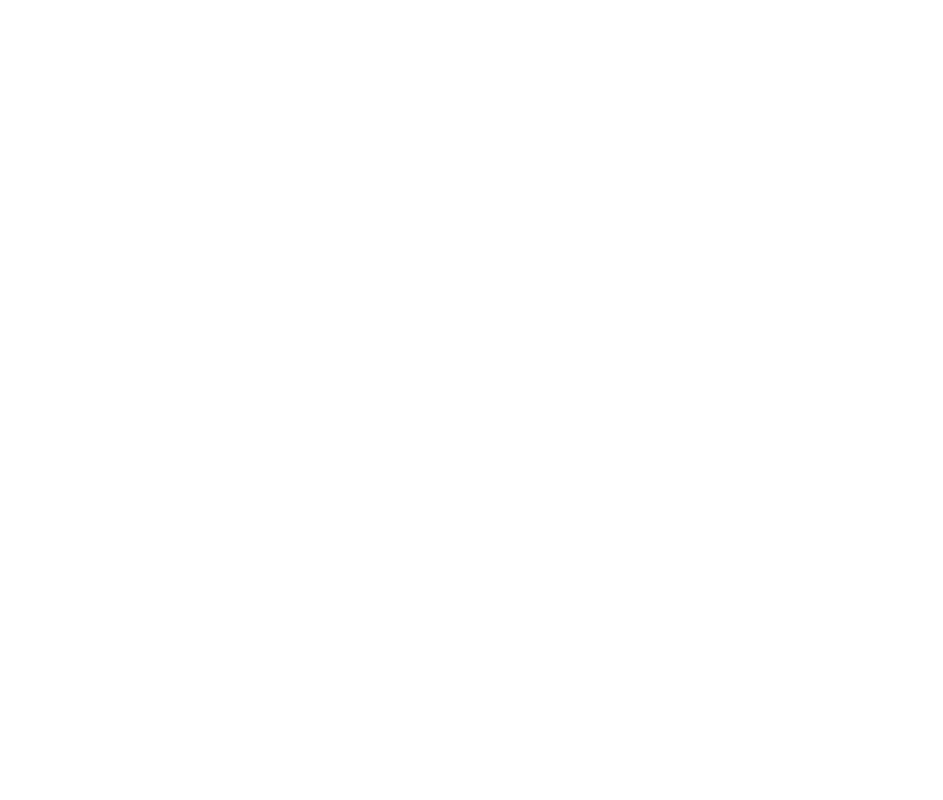
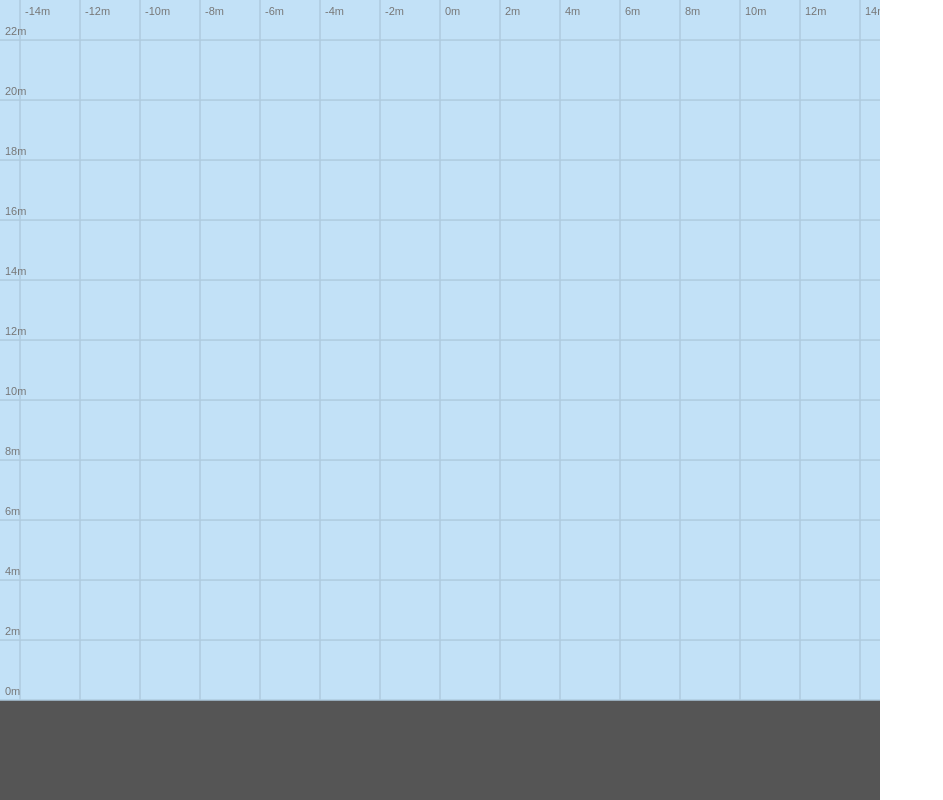
Before and after one commit to rkosai/2d-copter-sim, a plain HTML site: page index.html in a window 1280 px wide. Shown: the whole page, without its empty margins (0-943 px from the left). Drawn offline with nearby package versions, Linux system fonts and the light colour scheme.

Commit message:
Add background renderer.

```diff
--- a/css/index.css
+++ b/css/index.css
@@ -0,0 +1,8 @@
+body {
+    margin: 0;
+}
+
+#main {
+    background: #555;
+    position: relative;
+}
--- a/index.html
+++ b/index.html
@@ -6,25 +6,28 @@
     <script type="text/javascript" src="js/Environment.js"></script>
     <script type="text/javascript" src="js/Simulation.js"></script>
     <script type="text/javascript" src="js/Renderer.js"></script>
+    <link rel="stylesheet" href="css/index.css">
+</head>
+<body>
+    <div id="main"></div>
     <script>
         var env = new Environment();
         var flyer = new Flyer();
-        flyer.setPosition(0, 50);
+        flyer.setPosition(0, 15);
 
         var sim = new Simulation(env);
         sim.addFlyer(flyer);
 
+        // scale is in pixels per meter
+
         var renderer = new Renderer({
             sim: sim,
-            view: $('main'),
-            scale: 100
+            view: $('#main'),
+            scale: 30
         });
 
         sim.start();
     </script>
-    <link rel="stylesheet" href="css/index.css">
-</head>
-<body>
-    <canvas id="main"></canvas>
+
 </body>
 </html>
--- a/js/Renderer.js
+++ b/js/Renderer.js
@@ -3,14 +3,124 @@ function Renderer(opts) {
 
     this.sim = opts.sim;
     this.view = opts.view;
-    this.scale = opts.scale;
+    this.canvas = {};
+
+    this.dimensions = {
+        h: $(window).height(),
+        w: $(window).width() - 400,
+        scale: opts.scale
+    };
 
     this._initializeView();
     this.sim.onTickComplete(this.render.bind(this));
 }
 
+Renderer.GROUND_OFFSET = 100;
+
 Renderer.prototype._initializeView = function() {
+    var dim = this.dimensions;
 
+    // Set view size
+    this.view.height(dim.h);
+    this.view.width(dim.w);
+
+    // Make canvas set
+    this.canvas.background = this._generateBackground();
+    this.canvas.dots = this._makeCanvas();
+    this.canvas.flyer = this._makeCanvas();
+};
+
+Renderer.prototype._generateBackground = function() {
+    var dim = this.dimensions;
+
+    this.canvas.background = this._makeCanvas();
+    var ctx = this.canvas.background[0].getContext('2d');
+
+    // Draw the ground
+    ctx.rect(0, 0, dim.w, dim.h - Renderer.GROUND_OFFSET);
+    ctx.fillStyle = '#C2E1F7';
+    ctx.fill();
+
+    var drawVerticalLine = function(pixel, x) {
+        ctx.beginPath();
+        ctx.moveTo(pixel.x, pixel.y);
+        ctx.lineTo(pixel.x, 0);
+        ctx.closePath();
+        ctx.strokeStyle = '#AECADE';
+        ctx.lineWidth = 1;
+        ctx.stroke();
+
+        ctx.fillStyle = '#777';
+        ctx.font = '11px Arial';
+        ctx.fillText(x + 'm', pixel.x + 5, 15);
+    };
+
+    // Draw vertical grid lines and labels
+    var x = 0;
+    var pixel = this._physicalToPixel({x: x, y: 0});
+    while (pixel.x >= 0) {
+        drawVerticalLine(pixel, x);
+        x -= 2;
+        pixel = this._physicalToPixel({x: x, y: 0});
+    }
+
+    // Draw vertical grid lines and labels
+    x = 2;
+    pixel = this._physicalToPixel({x: x, y: 0});
+    while (pixel.x <= dim.w) {
+        drawVerticalLine(pixel, x);
+        x += 2;
+        pixel = this._physicalToPixel({x: x, y: 0});
+    }
+
+    // Draw horizontal
+    var drawHorizontalLine = function(pixel, y) {
+        ctx.beginPath();
+        ctx.moveTo(pixel.x, pixel.y);
+        ctx.lineTo(-1 * pixel.x, pixel.y);
+        ctx.closePath();
+        ctx.strokeStyle = '#AECADE';
+        ctx.lineWidth = 1;
+        ctx.stroke();
+
+        ctx.fillStyle = '#777';
+        ctx.font = '11px Arial';
+        ctx.fillText(y + 'm', 5, pixel.y - 5);
+    };
+
+    // Draw vertical grid lines and labels
+    var y = 0;
+    var pixel = this._physicalToPixel({x: x, y: y});
+    while (pixel.y >= 20) {
+        drawHorizontalLine(pixel, y);
+        y += 2;
+        pixel = this._physicalToPixel({x: x, y: y});
+    }
+};
+
+Renderer.prototype._physicalToPixel = function(coord) {
+    var dim = this.dimensions;
+
+    var zeroX = Math.floor(dim.w / 2);
+    var zeroY = dim.h - Renderer.GROUND_OFFSET;
+
+    return {
+        x: zeroX + coord.x * dim.scale,
+        y: zeroY - coord.y * dim.scale
+    };
+};
+
+Renderer.prototype._makeCanvas = function() {
+    var dim = this.dimensions;
+
+    var c = $('<canvas>');
+    c.height(dim.h);
+    c.width(dim.w);
+    c.attr("height", dim.h);
+    c.attr("width", dim.w);
+    c.css('position', 'absolute');
+    this.view.append(c);
+    return c;
 };
 
 Renderer.prototype.render = function() {
```
